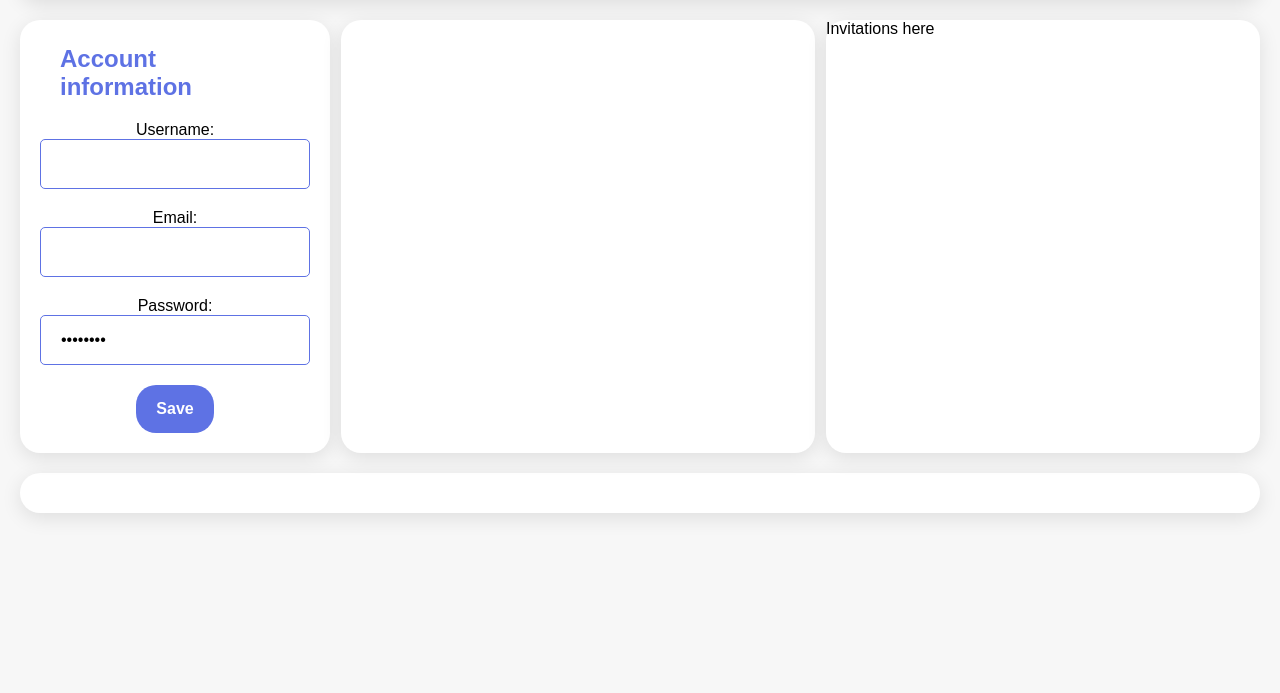
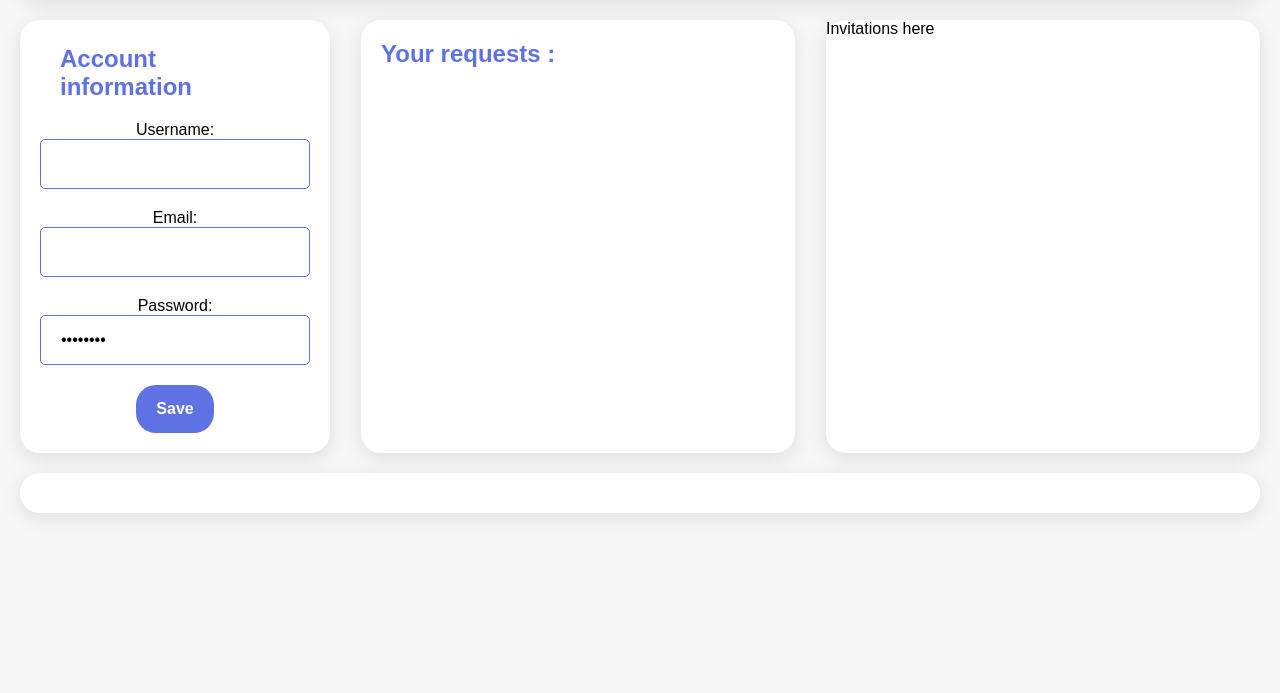
Before and after one commit to Nechat-Houssam/Web_M1, a Django app: page /roommanager/profile/ in a window 1280 px wide. Shown: the part 158-851 px from the top of the page. Run offline with Django 4.2, Linux system fonts and the light colour scheme; data that the repository does not hold is empty; some libraries are stand-ins or nearby versions.

Commit message:
Request Display UPgraded

```diff
--- a/RoomMate/RoomMate/RoomManager/templates/RoomManager/profile.html
+++ b/RoomMate/RoomMate/RoomManager/templates/RoomManager/profile.html
@@ -1,9 +1,11 @@
 {% extends 'RoomManager/base.html' %}
 
 {% block content %}
+
 <head>
   <link rel="stylesheet" href="https://cdnjs.cloudflare.com/ajax/libs/fullcalendar/3.10.2/fullcalendar.min.css" />
-  <link rel="stylesheet" href="https://cdnjs.cloudflare.com/ajax/libs/fullcalendar/3.10.2/fullcalendar.print.min.css" media="print" />
+  <link rel="stylesheet" href="https://cdnjs.cloudflare.com/ajax/libs/fullcalendar/3.10.2/fullcalendar.print.min.css"
+    media="print" />
 </head>
 
 <style>
@@ -67,7 +69,9 @@
     margin: 0px 20px 20px 20px;
   }
 
-  .account, .requests, .invitations {
+  .account,
+  .requests-container,
+  .invitations {
     display: flex;
     flex-direction: column;
     background-color: #fff;
@@ -88,7 +92,8 @@
     margin-top: 5px;
   }
 
-  .requests, .invitations {
+  .requests-container,
+  .invitations {
     width: 35%;
   }
 
@@ -175,8 +180,8 @@
     margin: 10px;
   }
 
-  .requests{
-    padding : 20px;
+  .requests {
+    margin-left: 20px;
   }
 </style>
 
@@ -212,10 +217,13 @@
   </div>
 
 
-
+  <div class="requests-container">
+    <h1>Your requests :</h1>
     <div class="requests">
 
     </div>
+  </div>
+
 
 
 
@@ -248,21 +256,24 @@
 <script src="https://cdnjs.cloudflare.com/ajax/libs/moment.js/2.29.1/moment.min.js"></script>
 <script src="https://cdnjs.cloudflare.com/ajax/libs/fullcalendar/3.10.2/fullcalendar.min.js"></script>
 <script>
-  $(document).ready(function() {
+  $(document).ready(function () {
     fetchEvents();
 
     $.ajax({
       url: '{% url "user_requests" %}',
       type: 'GET',
-      success: function(response) {
+      success: function (response) {
         var requests = JSON.parse(response.requests);
 
         var html = '';
         for (var i = 0; i < requests.length; i++) {
           var request = requests[i];
           html += '<p>From: ' + request.from_profile_username + '</p>';
-          html += '<p>Event Start: ' + request.to_event_start + '</p>';
           html += '<p>Event Room: ' + request.to_event_room + '</p>';
+          var dateTimeString = request.to_event_start;
+          var dateTime = new Date(dateTimeString);
+          var formattedDateTime = dateTime.toLocaleTimeString([], { hour: '2-digit', minute: '2-digit', hour12: false }) + ' ' + dateTime.toLocaleDateString();
+          html += '<p>Event Start: ' + formattedDateTime + '</p>';
           html += '<button class="accept-btn">Accept</button>';
           html += '<button class="reject-btn">Reject</button>';
         }
@@ -283,16 +294,16 @@
         data: {
           creator: userId
         },
-        success: function(response) {
+        success: function (response) {
           console.log(response);
           if (response.events.length > 0) {
             renderCalendar(response.events);
           }
-          else{
+          else {
             $('#calendar').html('<form method="post"><h1>No rooms associated with the user.</h1></form>')
           }
         },
-        error: function(xhr, status, error) {
+        error: function (xhr, status, error) {
           console.error(error);
         }
       });
@@ -311,7 +322,7 @@
         contentHeight: 'auto',
         events: events,
         timeFormat: 'H:mm',
-        eventRender: function(event, element) {
+        eventRender: function (event, element) {
           var roomName = event.room;
           var eventTime = element.find('.fc-time').html();
           element.find('.fc-time').html(eventTime + ' - ' + roomName);
@@ -320,7 +331,7 @@
         minTime: '08:00:00',
         maxTime: '18:00:00',
 
-        eventClick: function(event, jsEvent, view) {
+        eventClick: function (event, jsEvent, view) {
           if (confirm("Are you sure you want to delete this booking?")) {
             deleteEvent(event.start._i);
           }
@@ -340,7 +351,7 @@
           start_time: start_time,
           csrfmiddlewaretoken: csrftoken
         },
-        success: function(response) {
+        success: function (response) {
           alert("Booking successfully deleted!");
           location.reload();
         }
@@ -367,5 +378,6 @@
   });
 </script>
 </body>
+
 </html>
 {% endblock %}
```
Lines whose indentation alone changed are shown as unchanged.
